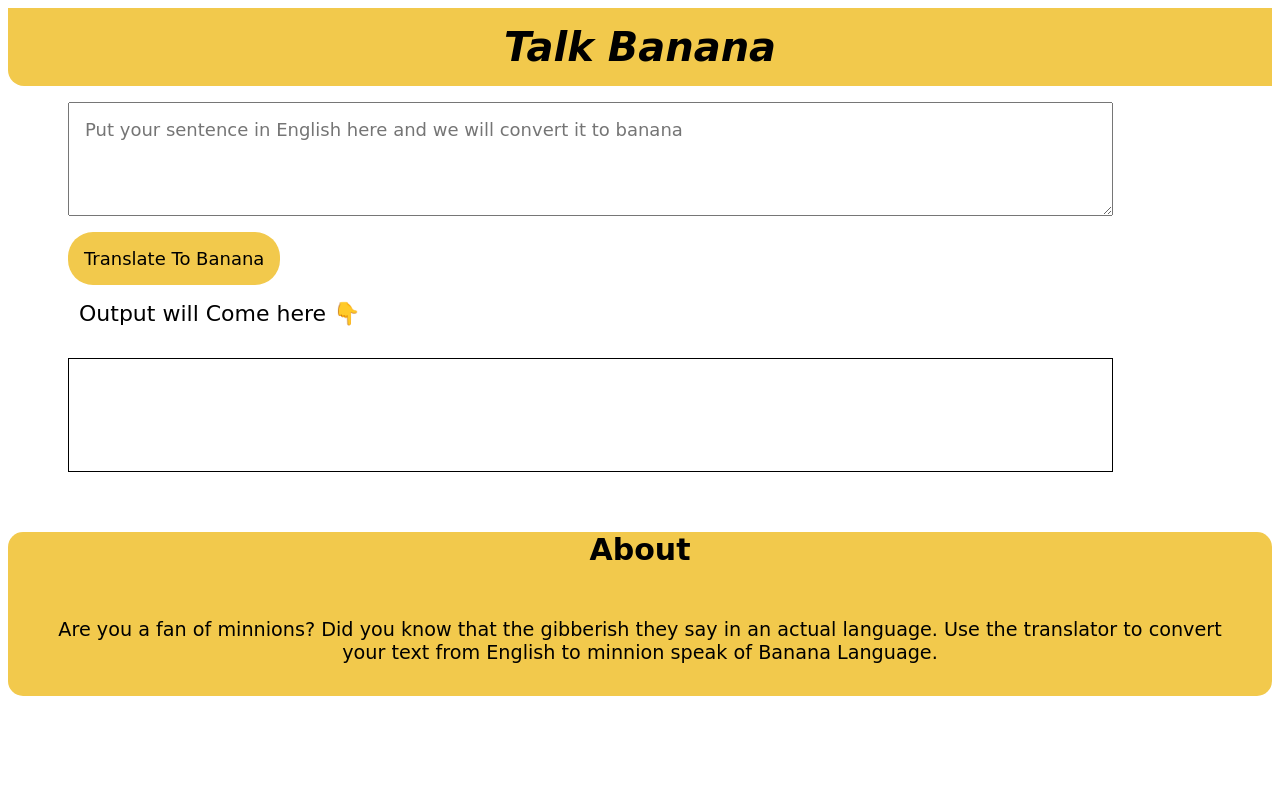
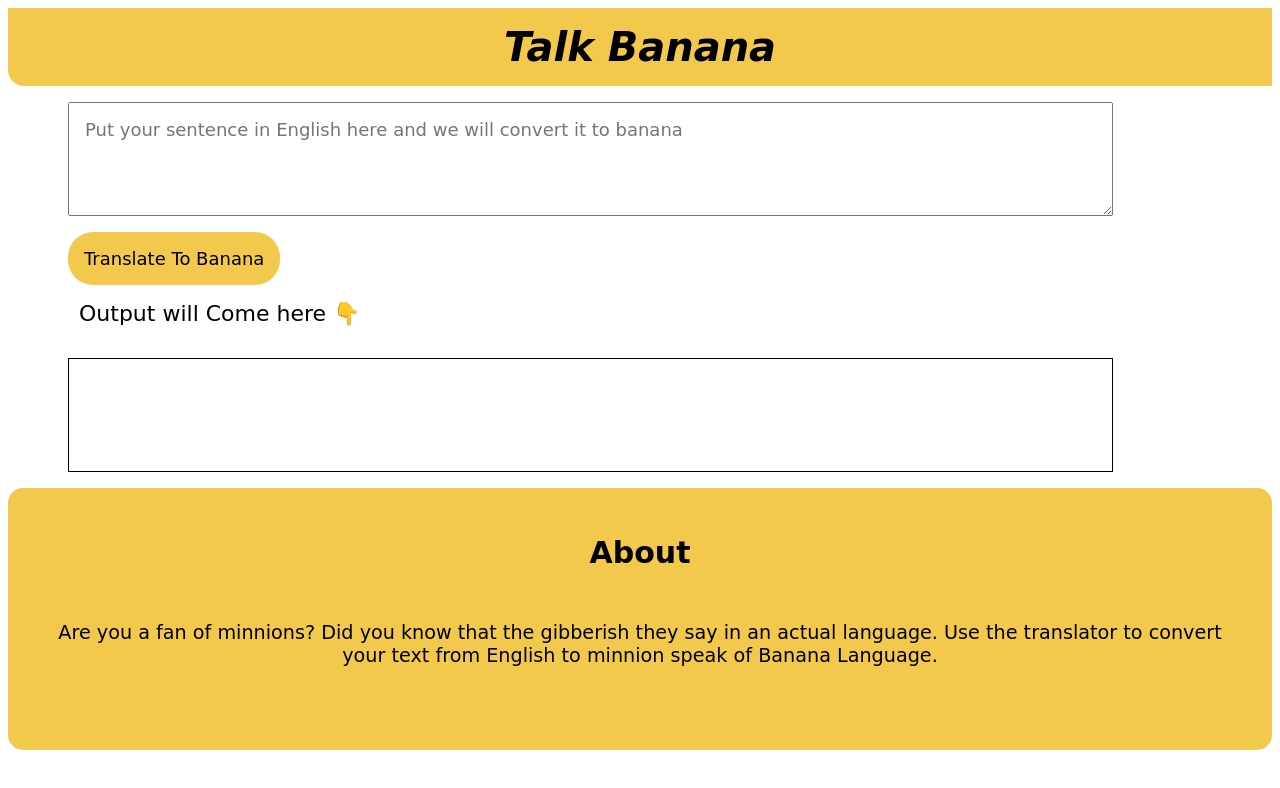
Before and after one commit to aroravansh1209/neogcamp-banana-speak, a plain HTML site: page index.html in a window 1280 px wide. Drawn offline with Linux system fonts and the light colour scheme.

Commit message:
some minor changes

```diff
--- a/index.html
+++ b/index.html
@@ -57,7 +57,7 @@
             font-size: larger;
             border-radius: 15px;
             text-align: center;
-            margin-top: 60px;
+            padding: 2rem 0rem;
         }
 
         .about {
@@ -107,5 +107,4 @@
             the translator to convert your text from English to minnion speak of Banana Language.</p>
     </footer>
 </body>
-
 </html>
```
Also changed, not shown: app.js (+0 -7 lines).
